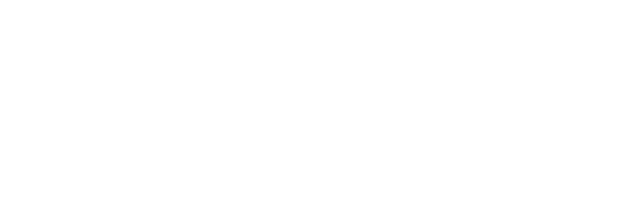
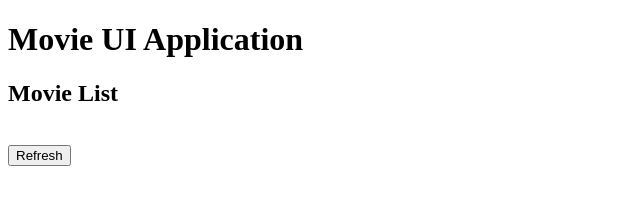
Before and after one commit to MDeak97/JSAT2-part5, a plain HTML site: page index.html in a window 1280 px wide. Shown: the whole page, without its empty margins (0-640 px from the left). Drawn offline with Linux system fonts and the light colour scheme.

Commit message:
Creating movie list section and import font

```diff
--- a/index.html
+++ b/index.html
@@ -4,6 +4,17 @@
     <meta charset="UTF-8" />
     <meta name="viewport" content="width=device-width, initial-scale=1.0" />
     <title>Part 5 - Movie UI</title>
+    <link rel="stylesheet" href="style.css" />
   </head>
-  <body></body>
+  <body>
+    <h1>Movie UI Application</h1>
+
+    <!-- 1. Movie List Section -->
+    <section class="card">
+      <h2>Movie List</h2>
+      <div id="movieList"></div>
+      <br />
+      <button onclick="refreshList()">Refresh</button>
+    </section>
+  </body>
 </html>
--- a/style.css
+++ b/style.css
@@ -0,0 +1,2 @@
+/* Fonts */
+@import url("https://fonts.googleapis.com/css2?family=Roboto:ital,wght@0,100..900;1,100..900&display=swap");
```
